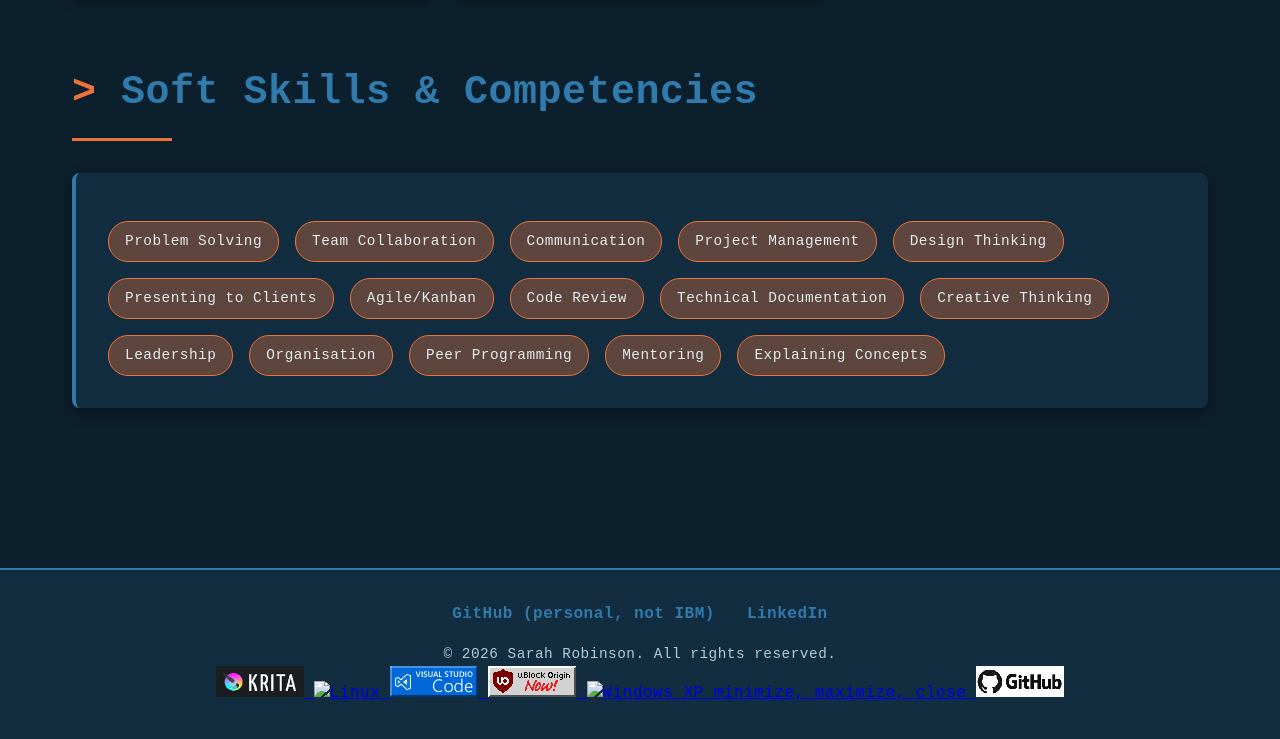
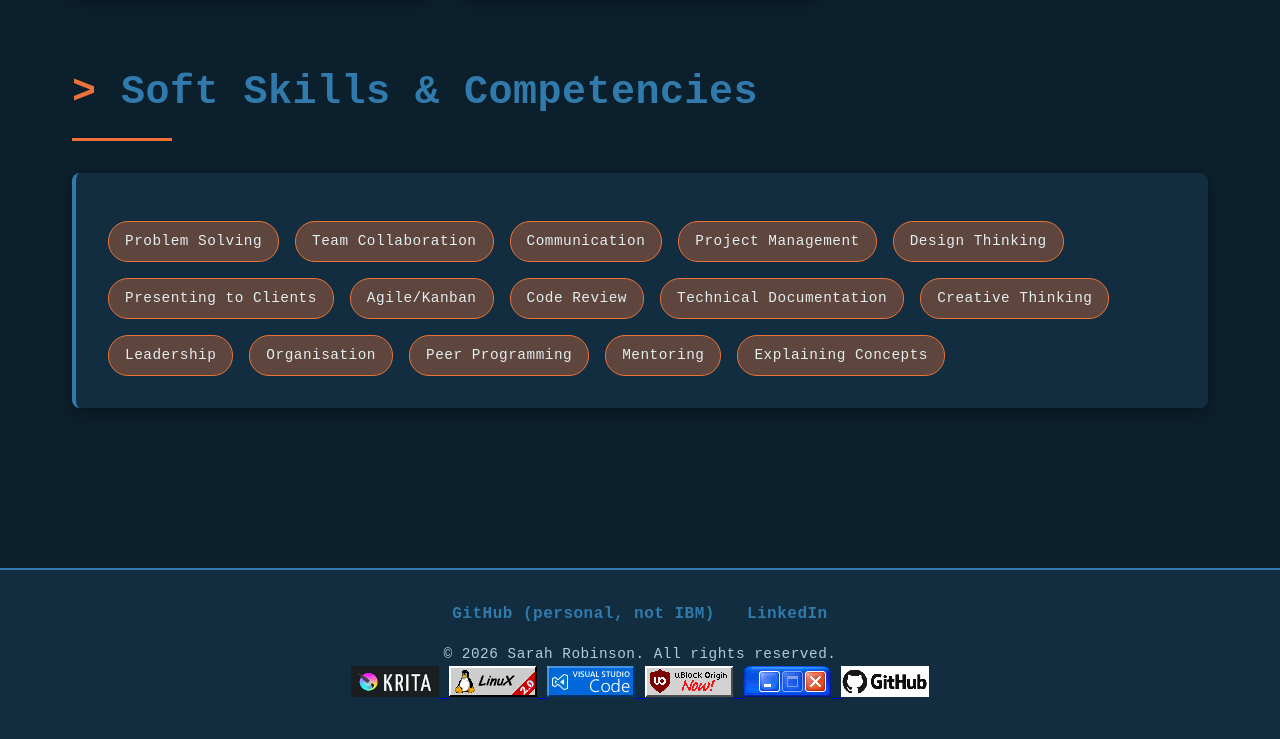
Before and after one commit to sarah-roma/about-me, a plain HTML site: page skills.html in a window 1280 px wide. Shown: the part 2261-3000 px from the top of the page. Drawn offline with Linux system fonts and the light colour scheme.

Commit message:
edited images

```diff
--- a/skills.html
+++ b/skills.html
@@ -265,7 +265,7 @@
     <p>&copy; 2026 Sarah Robinson. All rights reserved.</p>
     <div id="wcb" class="carbonbadge wcb-d"></div>
     <script src="https://unpkg.com/website-carbon-badges@1.1.3/b.min.js" defer></script>
-    <a href="https://krita.org/en/" target="_blank" title="Krita"> <img src="/images/krita.DQ7jGOg4.gif" alt="Krita" decoding="async" height="31" width="88" style="image-rendering: pixelated" title="Krita"> </a> <a href="https://kernel.org" target="_blank" title="Linux"> <img src="/images/linux.DwhZVb_6.gif" alt="Linux" decoding="async" height="31" width="88" style="image-rendering: pixelated" title="Linux"> </a> <a href="https://code.visualstudio.com/" target="_blank" title="Visual Studio Code"> <img src="/images/vscbutton.BK54QhXg.gif" alt="Visual Studio Code" decoding="async" height="31" width="88" style="image-rendering: pixelated" title="Visual Studio Code"> </a> <a href="https://ublockorigin.com/" target="_blank" title="uBlock Origin"> <img src="/images/ublock.Dte8M-U9.png" alt="uBlock Origin" decoding="async" height="31" width="88" style="image-rendering: pixelated" title="uBlock Origin"> </a> <a href="https://web.archive.org/web/20011102220144/http://microsoft.com/windowsxp/default.asp"> <img class="button-88x31" src="/buttons/windows-xp.png" alt="Windows XP minimize, maximize, close"> </a> <a href="https://github.com" target="_blank" title="GitHub"> <img src="/images/github.CQWdoKXx.png" alt="GitHub" decoding="async" height="31" width="88" style="image-rendering: pixelated" title="GitHub"> </a>
+    <a href="https://krita.org/en/" target="_blank" title="Krita"> <img src="images/krita.DQ7jGOg4.gif" alt="Krita" decoding="async" height="31" width="88" style="image-rendering: pixelated" title="Krita"> </a> <a href="https://kernel.org" target="_blank" title="Linux"> <img src="images/linux.gif" alt="Linux" decoding="async" height="31" width="88" style="image-rendering: pixelated" title="Linux"> </a> <a href="https://code.visualstudio.com/" target="_blank" title="Visual Studio Code"> <img src="images/vscbutton.BK54QhXg.gif" alt="Visual Studio Code" decoding="async" height="31" width="88" style="image-rendering: pixelated" title="Visual Studio Code"> </a> <a href="https://ublockorigin.com/" target="_blank" title="uBlock Origin"> <img src="images/ublock.Dte8M-U9.png" alt="uBlock Origin" decoding="async" height="31" width="88" style="image-rendering: pixelated" title="uBlock Origin"> </a> <a href="https://web.archive.org/web/20011102220144/http://microsoft.com/windowsxp/default.asp"> <img class="button-88x31" src="images/windows-xp.png" alt="Windows XP minimize, maximize, close"> </a> <a href="https://github.com" target="_blank" title="GitHub"> <img src="images/github.CQWdoKXx.png" alt="GitHub" decoding="async" height="31" width="88" style="image-rendering: pixelated" title="GitHub"> </a>
   </footer>
 
 </body>
```
Also changed, not shown: contact.html (+1 -1 lines), education.html (+1 -1 lines), index.html (+1 -0 lines), portfolio.html (+1 -1 lines).
